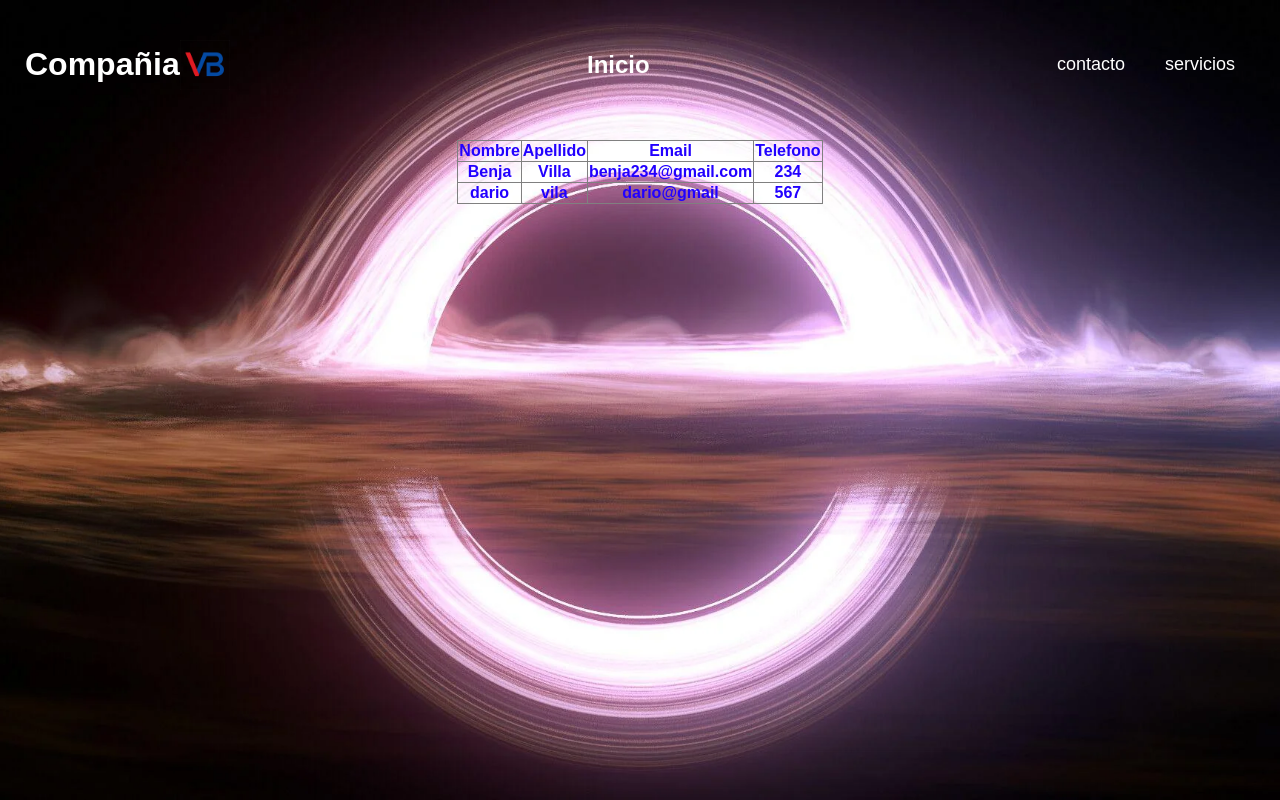
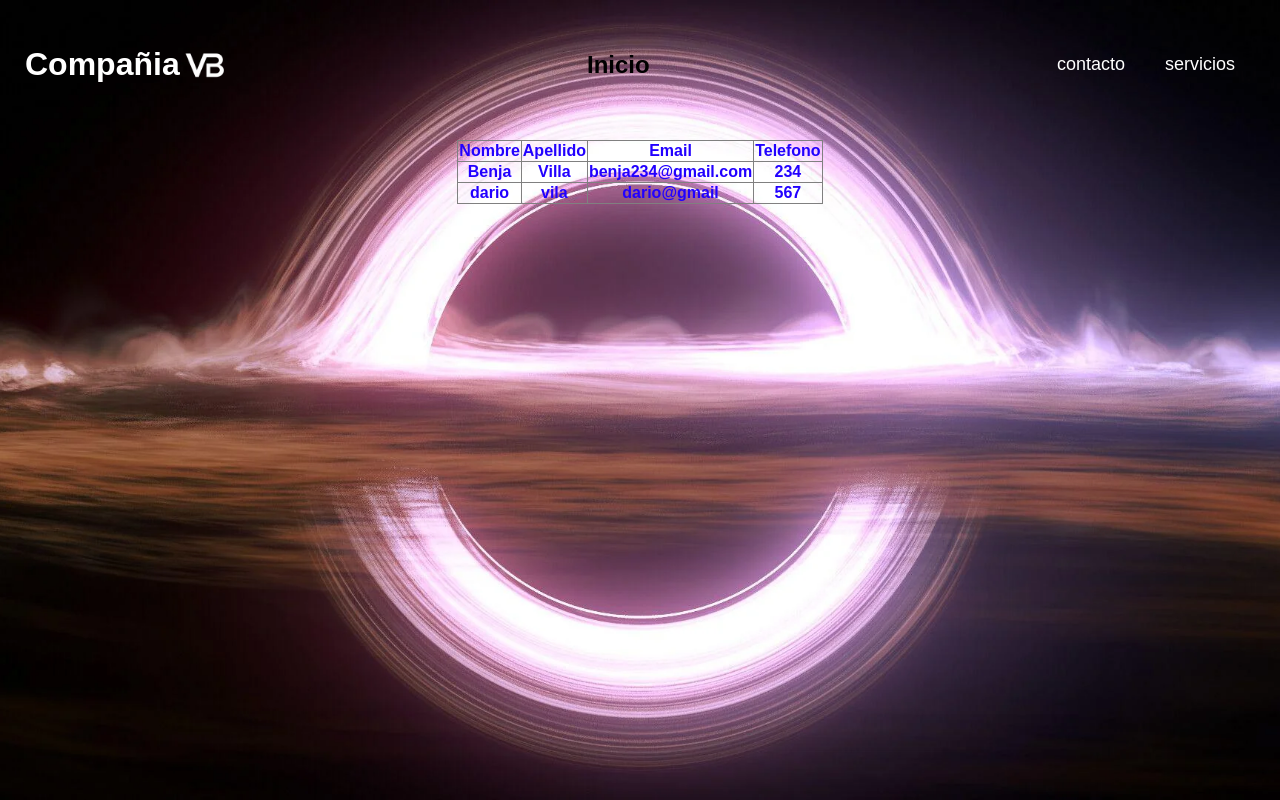
Before and after one commit to Benjaback/proyecto-flexbox, a plain HTML site: page index.html in a window 1280 px wide. Drawn offline with Linux system fonts and the light colour scheme.

Commit message:
Pequeñas modificaciones

```diff
--- a/index.html
+++ b/index.html
@@ -11,7 +11,7 @@
     <header id="cabecera">
         <div class="logo">
             <h1>Compañia</h1>
-            <img src="img/milogo.png" alt="">
+            <img src="img/milogoB.png" alt="">
         </div>
         <h2>Inicio</h2>
         <nav>
--- a/style/index.css
+++ b/style/index.css
@@ -19,6 +19,9 @@ header{
     align-items: center;
     padding: 25px;
 
+}
+h2{
+    color: black;
 }
 
 .logo{
```
Also changed, not shown: contacto.html (+1 -1 lines), img/milogoB.png (added).
